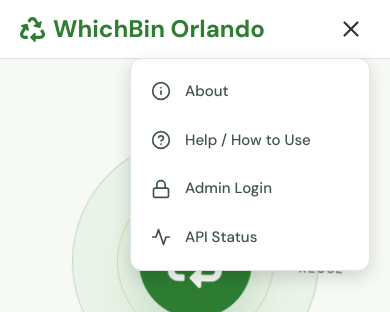
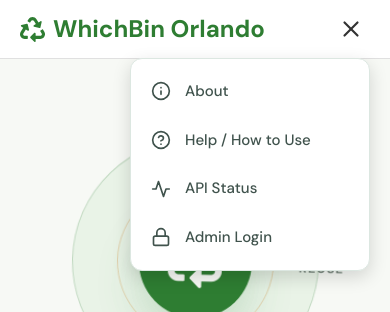
Before and after one commit to joaovictorbarrera/WhichBin-Orlando, a React (Vite) app in the folder whichbin-client/: page / in a window 390 px wide. Both pictures are taken after a click on the button "Open menu". Shown: the top 312 px of the page. Built offline with nearby package versions, Linux system fonts and the light colour scheme; no server answers.

Commit message:
Move API status link in navigation
Reorders the mobile navigation so the API Status link appears with the main public links, before the admin login and sign-out actions.

```diff
--- a/whichbin-client/src/components/Navigation.tsx
+++ b/whichbin-client/src/components/Navigation.tsx
@@ -122,6 +122,11 @@ function Navigation() {
                 <span>Help / How to Use</span>
               </NavLink>
 
+              <NavLink to="/apistatus" onClick={closeMenu}>
+                <FiActivity />
+                <span>API Status</span>
+              </NavLink>
+
               {!isAuthenticated && (
                 <NavLink to="/admin/login" onClick={closeMenu}>
                   <FiLock />
@@ -135,11 +140,6 @@ function Navigation() {
                   <span>Sign out</span>
                 </button>
               )}
-
-              <NavLink to="/apistatus" onClick={closeMenu}>
-                <FiActivity />
-                <span>API Status</span>
-              </NavLink>
             </div>
           )}
         </div>
```
